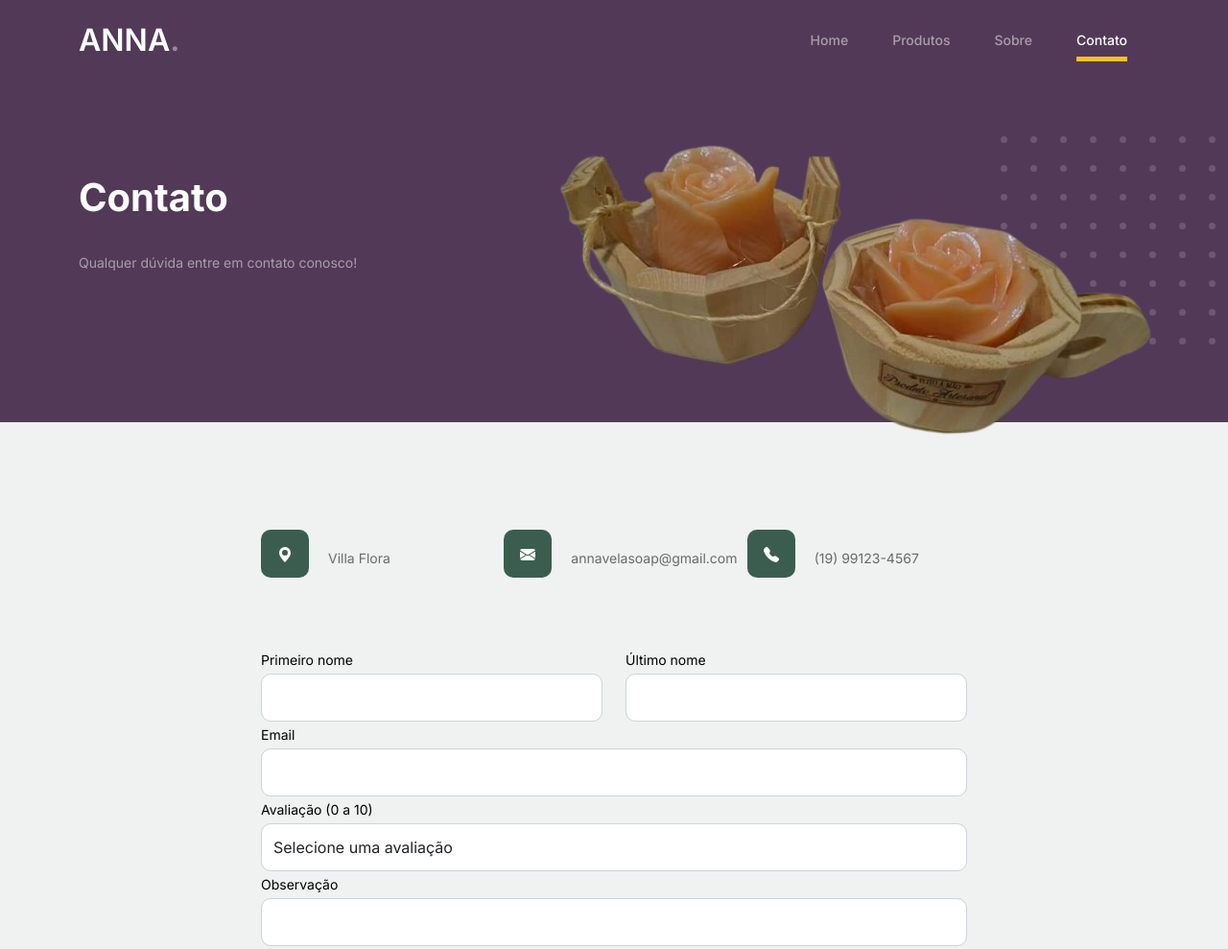
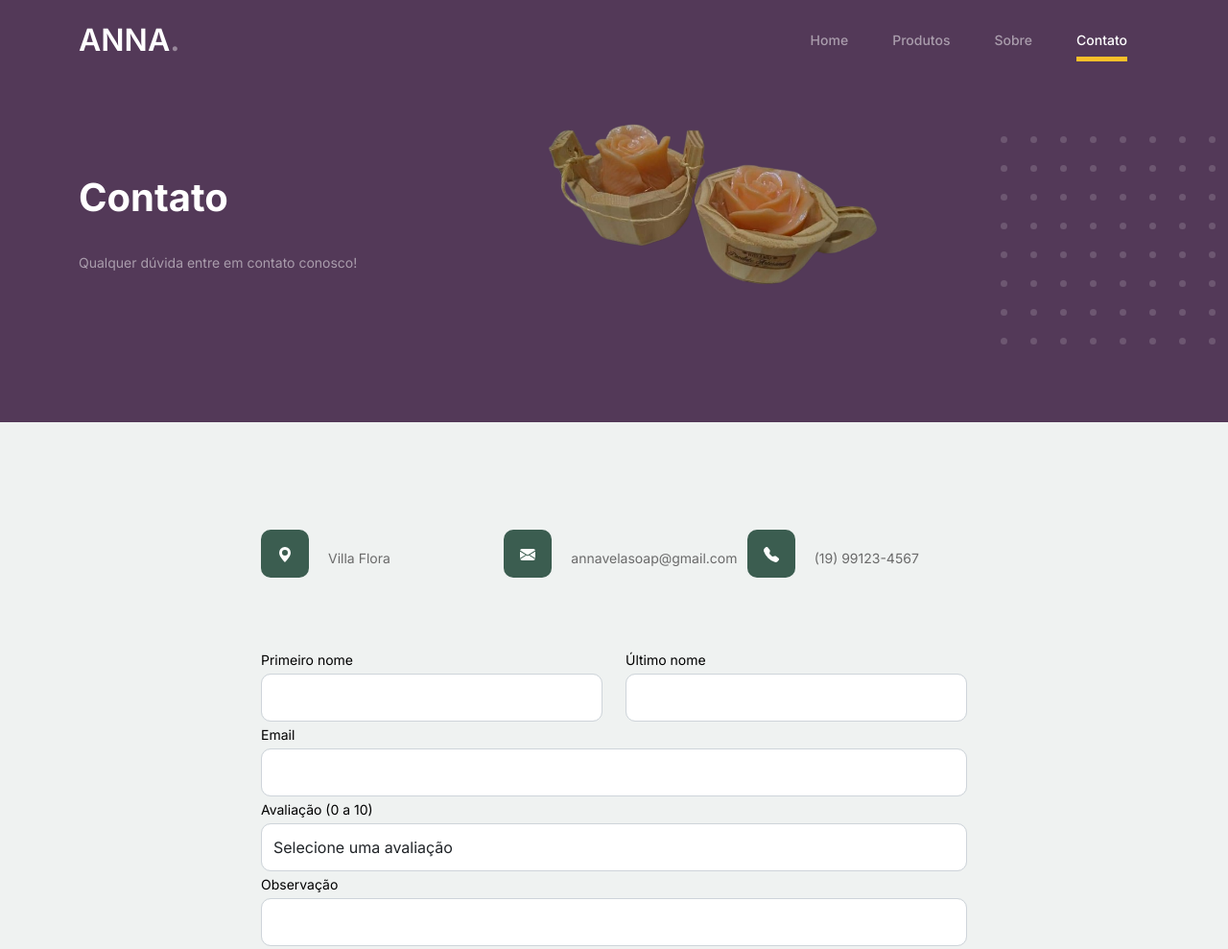
Before and after one commit to Carrero007/Anna-Velas-e-Sabonetes, a plain HTML site: page contact.html in a window 1280 px wide. Shown: the top 989 px of the page at 96% size. Drawn offline with Linux system fonts and the light colour scheme.

Commit message:
Update contact.html

```diff
--- a/contact.html
+++ b/contact.html
@@ -71,7 +71,7 @@
 						</div>
 						<div class="col-lg-7">
 							<div class="hero-img-wrap">
-								<img src="images/WhatsApp_Image_2024-11-06_at_22.28.05-removebg-preview.png" class="img-fluid">
+								<img src="images/WhatsApp_Image_2024-11-06_at_22.28.05-removebg-preview.png" class="img-fluid" width="370">
 							</div>
 						</div>
 					</div>
```
